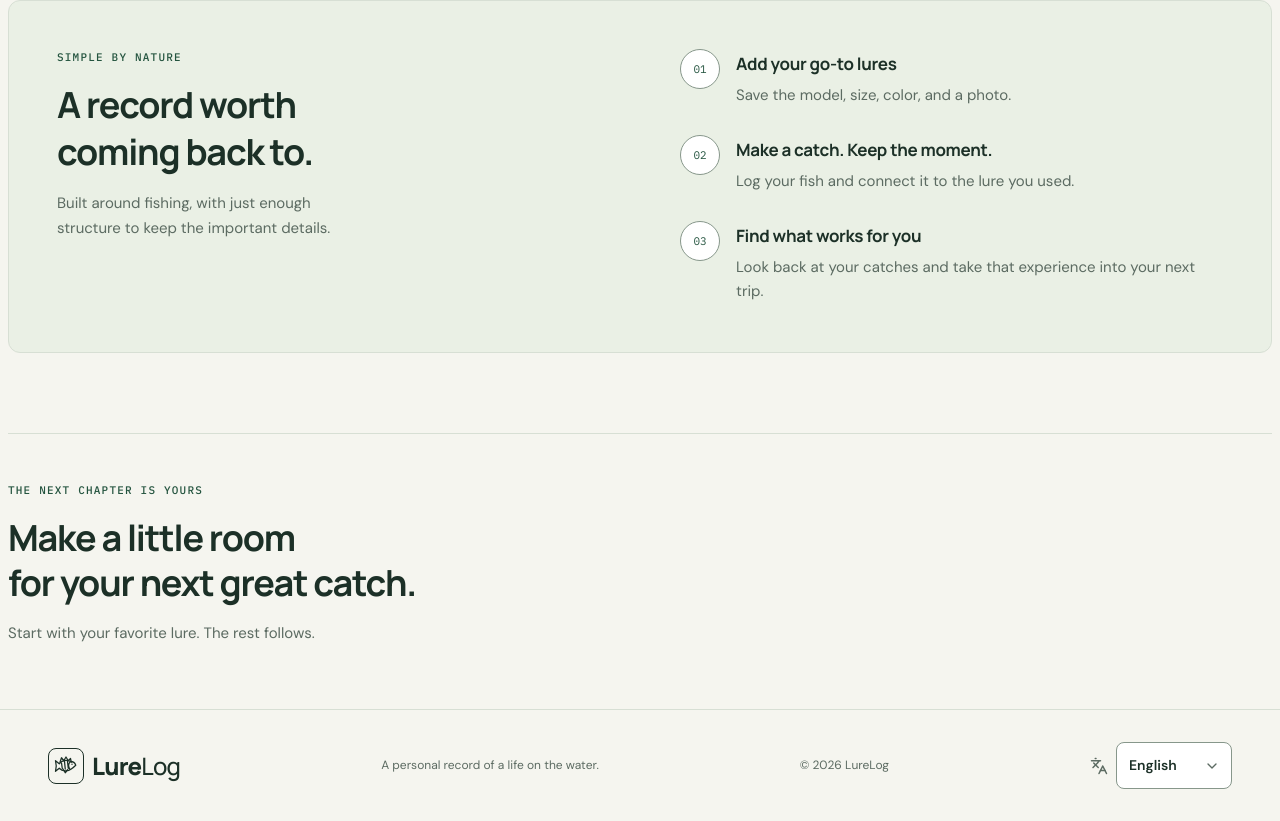
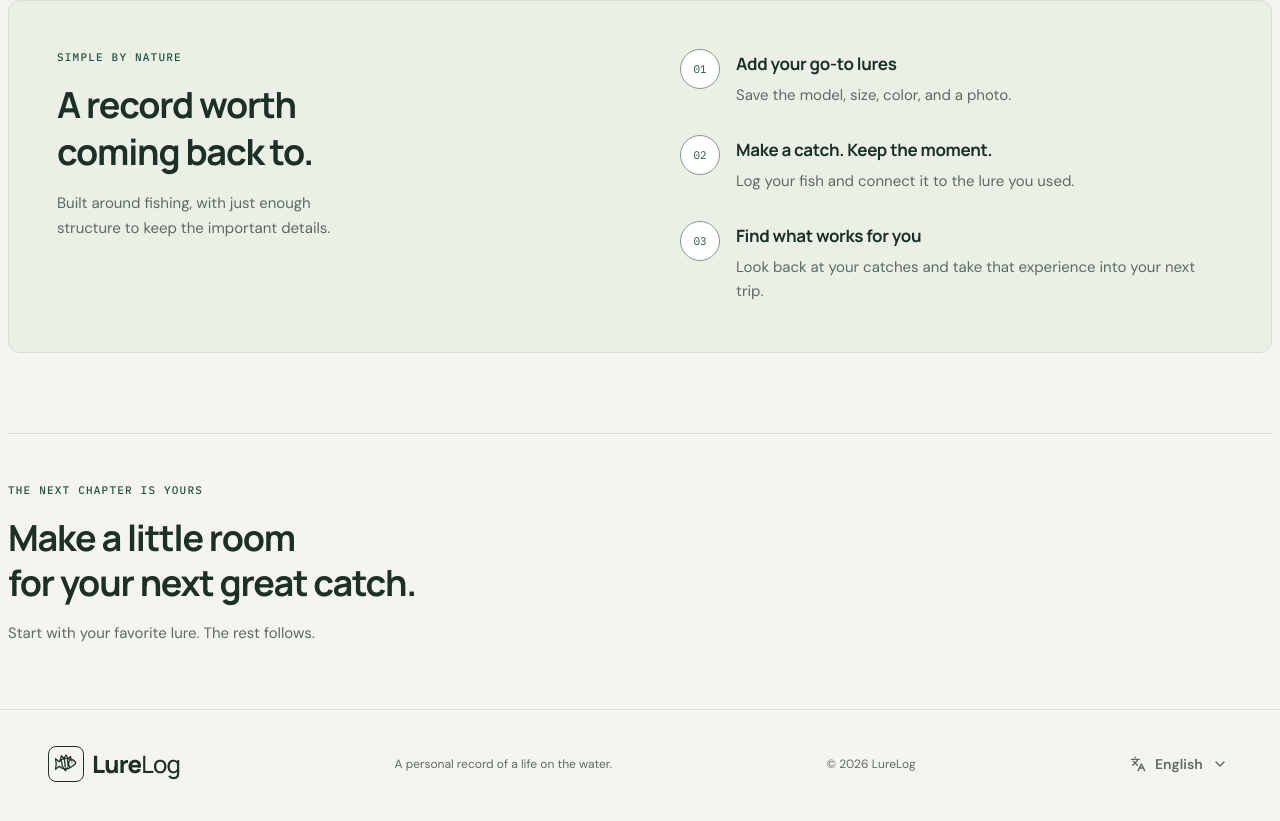
Before and after one commit to p-glazowski/fishing-log-codex, a React (Vite) app in the folder apps/client/: page / in a window 1280 px wide. Shown: the part 1410-2231 px from the top of the page. Built offline with nearby package versions, Linux system fonts and the light colour scheme; no server answers.

Commit message:
Refine landing footer language selector

```diff
--- a/apps/client/src/styles/index.css
+++ b/apps/client/src/styles/index.css
@@ -3433,8 +3433,28 @@ button.picker-option:hover {
   margin-bottom: 24px;
 }
 .landing-footer .language-select {
-  font-size: 13px;
+  gap: 4px;
+  color: var(--muted);
+  font-size: 12px;
   flex-shrink: 0;
+}
+.landing-footer .language-select > svg {
+  width: 16px;
+  height: 16px;
+}
+.landing-footer .language-select select {
+  min-width: 0;
+  padding: 8px 28px 8px 4px;
+  border-color: transparent;
+  background: transparent;
+  color: inherit;
+  font-weight: 600;
+}
+.landing-footer .language-select select:hover {
+  color: var(--text);
+}
+.landing-footer .language-select .filter-select > svg {
+  right: 4px;
 }
 .language-settings .language-select {
   display: flex;
```
